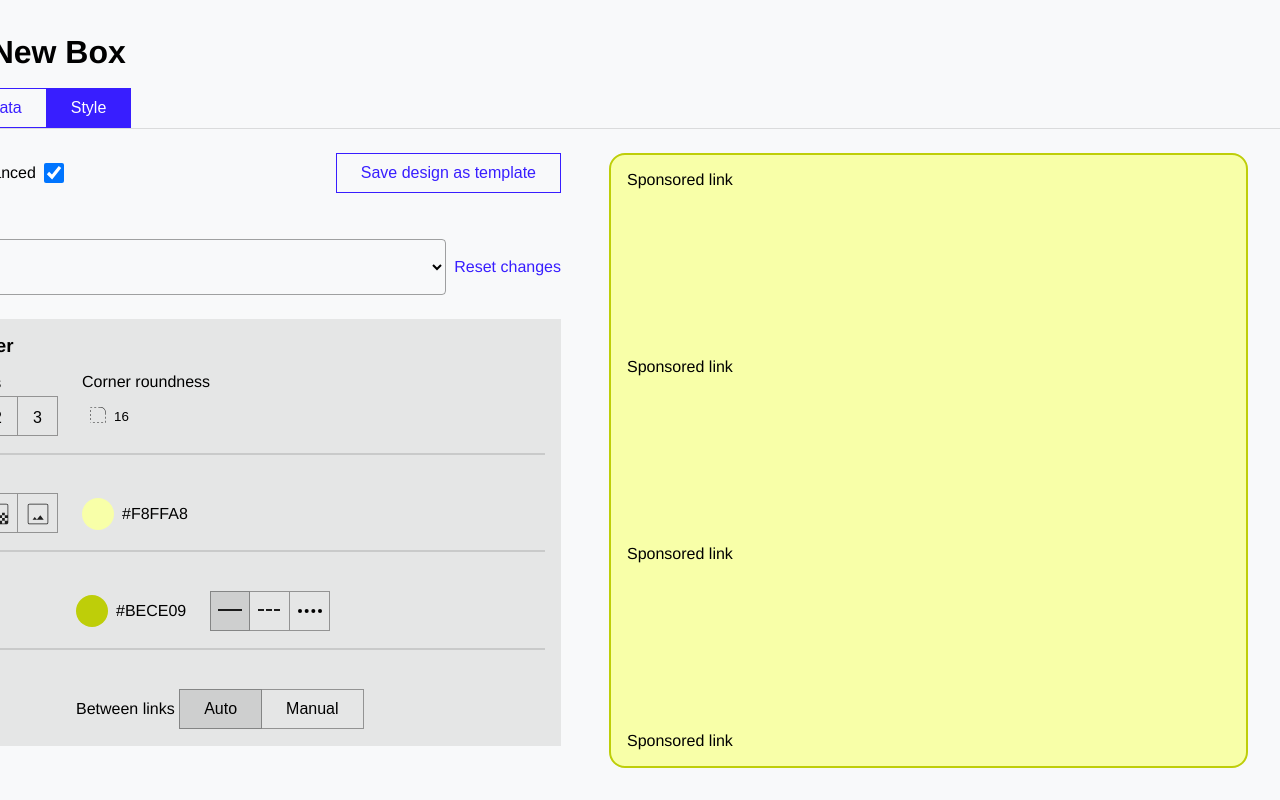
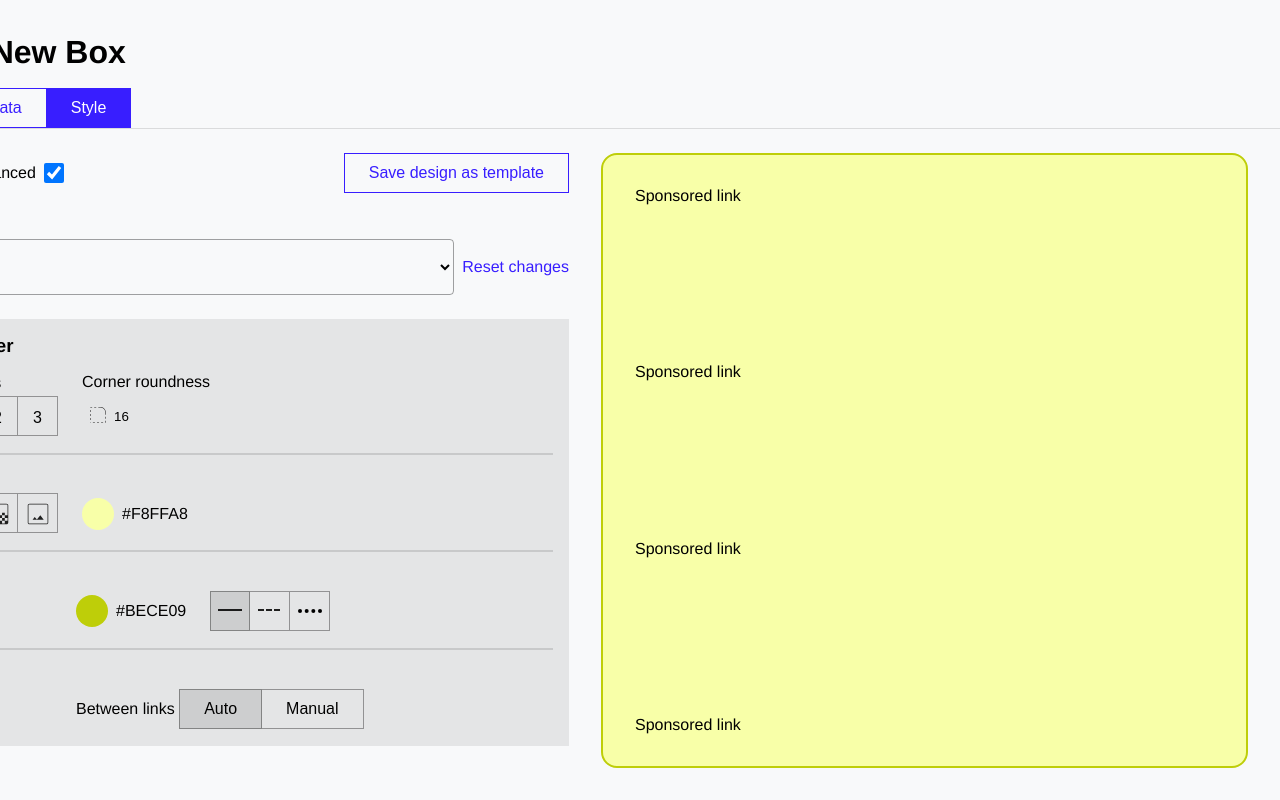
Before and after one commit to franziska-haaf/box-creation, a Vue app: page / in a window 1280 px wide. Both pictures are taken after a click on the button "Style". Built offline with nearby package versions, Linux system fonts and the light colour scheme.

Commit message:
Styling and adding some functionality for the sponsored links styling

```diff
--- a/src/App.vue
+++ b/src/App.vue
@@ -102,7 +102,8 @@ header{
     height: 100%;
     display: flex;
     flex-direction: row;
-    gap: 48px;
+    gap: 24px;
+    overflow: hidden;
 
     > div {
       width: 50%;
--- a/src/components/BoxPreview.vue
+++ b/src/components/BoxPreview.vue
@@ -1,6 +1,6 @@
 <template>
   <div class="box-preview-wrapper">
-    <div class="box-preview" :style="boxSize">
+    <div class="box-preview" :style="boxStyle">
       <SponsoredLink v-for="amount in store.sponsoredLinks" :key="amount">
         Sponsored link
       </SponsoredLink>
@@ -23,7 +23,7 @@ export default {
     }
   },
   computed: {
-    boxSize() {
+    boxStyle() {
       return {
         '--box-height': store.boxHeight > 0 ? store.boxHeight + 'px' : '100%',
         '--box-width': store.boxWidth > 0 ? store.boxWidth + 'px' : '100%',
--- a/src/components/BoxStyle.vue
+++ b/src/components/BoxStyle.vue
@@ -1,5 +1,5 @@
 <template>
-  <div class="flex-column__24">
+  <div class="flex-column__24 style-tab">
     <div class="flex-row__auto">
       <div class="flex-row__8">
         <span>Show advanced</span>
@@ -91,15 +91,15 @@
               <img src="../assets/icon/border-dotted.svg" alt="lorem" height="24" width="24">
             </button>
           </div>
-<!-- Too complicated to implement vanilla:
-         <div v-if="store.boxWrapperBorderStyle === 'dashed' || store.boxWrapperBorderStyle === 'dotted'" class="hidden-input">
-            <img src="../assets/icon/border-gap.svg" alt="blah" height="24" width="24">
-            <input v-model="store.boxWrapperDashedGap" class="dense">
-          </div>-->
+          <!-- Too complicated to implement vanilla:
+                   <div v-if="store.boxWrapperBorderStyle === 'dashed' || store.boxWrapperBorderStyle === 'dotted'" class="hidden-input">
+                      <img src="../assets/icon/border-gap.svg" alt="blah" height="24" width="24">
+                      <input v-model="store.boxWrapperDashedGap" class="dense">
+                    </div>-->
         </div>
       </div>
 
-      <!--Margin options-->
+      <!--Spacing options-->
       <div class="flex-column__4">
         Spacing
         <div class="flex-row__48">
@@ -123,6 +123,46 @@
         </div>
       </div>
     </div>
+
+    <div class="flex-column__16 card">
+      <h3>Sponsored links</h3>
+      <div class="flex-row__48">
+        <div class="flex-column__4">
+          Spacing
+          <div class="hidden-input">
+            <img src="../assets/icon/margin.svg" alt="lorem" height="24" width="24">
+            <input v-model="store.sponsoredLinkPadding" class="dense">
+          </div>
+        </div>
+        <div class="flex-column__4">
+          Corner roundness
+          <div class="hidden-input">
+            <img src="../assets/icon/rounded_corner.svg" alt="blah" height="24" width="24">
+            <input v-model="store.sponsoredLinkRoundness" class="dense">
+          </div>
+        </div>
+      </div>
+
+      <!--Fill options-->
+      <div class="flex-column__4">
+        Fill
+      </div>
+
+      <!--Border options-->
+      <div class="flex-column__4">
+        Border
+      </div>
+
+      <!--Text options-->
+      <div class="flex-column__4">
+        Text
+      </div>
+
+      <!--Decoration options-->
+      <div class="flex-column__4">
+        Decoration
+      </div>
+    </div>
   </div>
 </template>
 
@@ -143,6 +183,10 @@ export default {
 </script>
 
 <style scoped lang="scss">
+.style-tab{
+  overflow-y: scroll;
+  padding-right: 8px;
+}
 .card {
   background: rgba(0, 0, 0, 0.08);
   padding: 16px;
--- a/src/components/SponsoredLink.vue
+++ b/src/components/SponsoredLink.vue
@@ -1,5 +1,5 @@
 <template>
-  <div class="sponsored-link">
+  <div class="sponsored-link" :style="linkStyle">
     Sponsored link
   </div>
 </template>
@@ -13,12 +13,21 @@ export default {
     return {
       store
     }
+  },
+  computed: {
+    linkStyle() {
+      return {
+        '--padding': store.sponsoredLinkPadding + 'px',
+        '--border-radius': store.sponsoredLinkRoundness + 'px',
+      }
+    }
   }
 }
 </script>
 
 <style scoped lang="scss">
   .sponsored-link{
-
+    padding: var(--padding);
+    border-radius: var(--border-radius);
   }
 </style>
--- a/src/store.js
+++ b/src/store.js
@@ -28,6 +28,7 @@ export const store = reactive({
     /*Too complicated to implement vanilla: boxWrapperDashedGap: 4,*/
 
     /*Sponsored links*/
+    sponsoredLinkRoundness: 400,
     sponsoredLinkPadding: 16,
     sponsoredLinkGapBetween: 'Auto',
     sponsoredLinkGapBetweenValue: '8'
```
